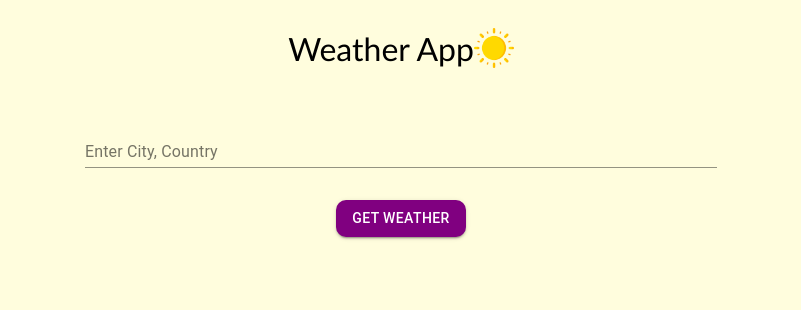
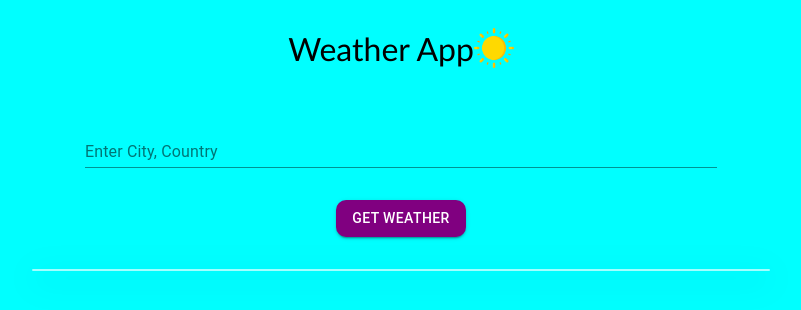
Before and after one commit to programmerraja/Weather-App, a React (Create React App) app: page / in a window 1280 px wide. Shown: the top 310 px of the page, without its empty margins (239-1040 px from the left). Built offline with nearby package versions, Linux system fonts and the light colour scheme; no server answers; a web font is replaced by a local one.

Commit message:
UI changned

```diff
--- a/src/App.css
+++ b/src/App.css
@@ -1,6 +1,6 @@
 body {
   margin: 100;
-  background-color: rgb(255, 245, 89, 0.2);
+  background-color: aqua;
 }
 #root {
   font-family: "Gill Sans", "Gill Sans MT", Calibri, "Trebuchet MS", sans-serif;
--- a/src/components/WeatherResult.css
+++ b/src/components/WeatherResult.css
@@ -2,6 +2,13 @@
 {
 	text-align: center;
 	font-size: 1.5rem;
+	background: rgba( 255, 255, 255, 0.55 );
+	box-shadow: 0 8px 32px 0 rgba( 31, 38, 135, 0.37 );
+	backdrop-filter: blur( 20.0px );
+	-webkit-backdrop-filter: blur( 20.0px );
+	border-radius: 10px;
+	border: 1px solid rgba( 255, 255, 255, 0.18 );
+
 }
 #temperature
 {
```
Also changed, not shown: public/index.html (+0 -14 lines), 1 other file (tests, documents, lock files or other folders).
